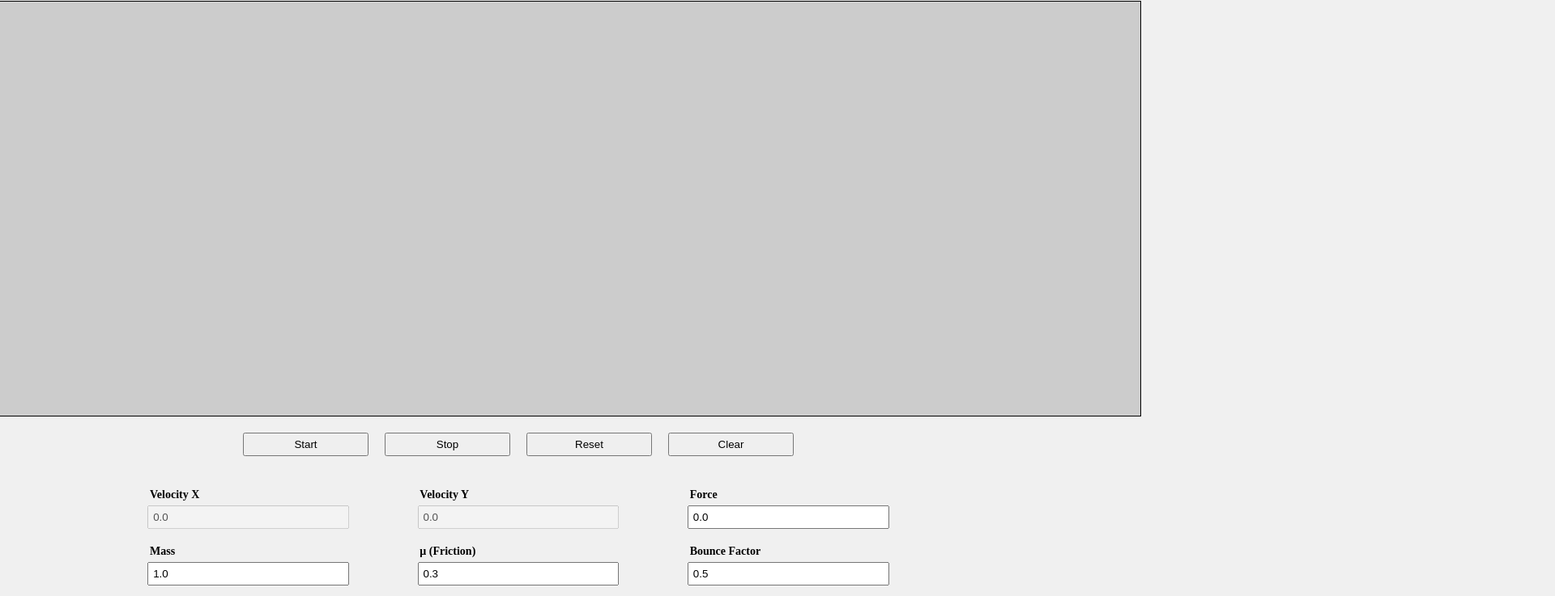
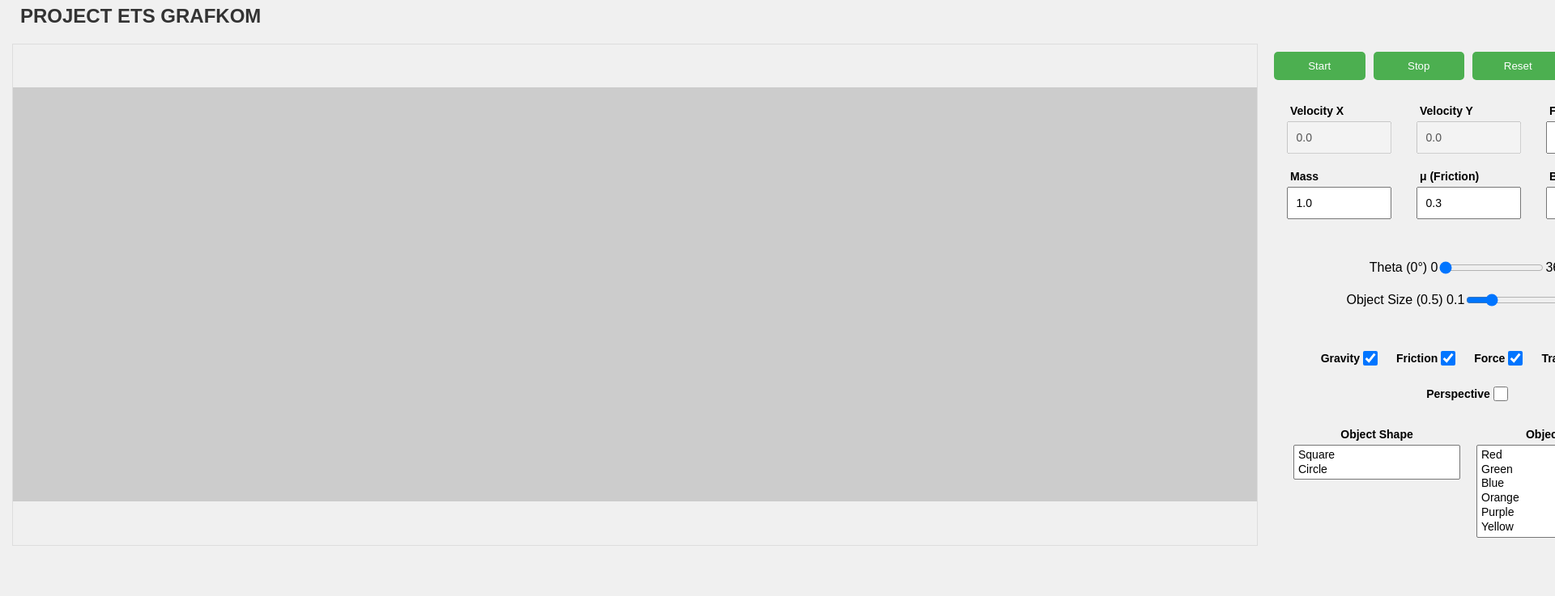
Before and after one commit to mbsaloka/project-ets-grafkom, a plain HTML site: page index.html in a window 1280 px wide. Shown: the part 29-766 px from the top of the page at 81% size, 1920 px wide, since content can reach past the window. Drawn offline with Linux system fonts and the light colour scheme.

Commit message:
feat: add style

```diff
--- a/index.html
+++ b/index.html
@@ -3,113 +3,16 @@
 <head>
 <meta http-equiv="Content-Type" content="text/html;charset=utf-8" >
 <title>Tugas Project</title>
-
-<style>
-    body {
-        display: flex;
-        /* justify-content: center; */
-        align-items: center;
-        flex-direction: column;
-        height: 100vh;
-        margin: 0px;
-        background-color: #f0f0f0;
-    }
-
-    canvas {
-        border: 1px solid black;
-        margin-top: 30px;
-    }
-
-    button, select {
-        margin: 10px;
-        padding: 5px;
-    }
-
-    .button-container {
-        display: grid;
-        grid-template-columns: 1fr 1fr 1fr 1fr;
-        justify-content: center;
-        align-items: center;
-        margin: 10px;
-        width: 700px;
-    }
-
-    .input-container {
-        display: grid;
-        grid-template-columns: 1fr 1fr 1fr;
-        justify-content: center;
-        align-items: center;
-        margin: 10px;
-        width: 1000px;
-        text-align: center;
-    }
-
-    .input-number {
-        margin: 10px;
-    }
-
-    .input-number label {
-        display: block;
-        text-align: left;
-        margin-left: 35px;
-    }
-
-    .input-number input {
-        padding: 5px;
-        margin-top: 5px;
-        width: 75%;
-    }
-
-    .checkbox-container {
-        display: flex;
-        margin: 10px;
-    }
-
-    .checkbox {
-        display: flex;
-        align-items: center;
-        margin: 10px;
-    }
-
-    .slider-container {
-        display: flex;
-        margin: 10px;
-    }
-
-    .slider {
-        display: flex;
-        align-items: center;
-        margin: 10px;
-    }
-
-    .style-container {
-        display: flex;
-        flex-direction: column;
-        margin-top: 15px;
-        width: 320px;
-    }
-
-    .select label {
-        margin-left: 12px;
-    }
-
-    .select {
-        display: flex;
-        flex-direction: column;
-        margin-bottom: 10px;
-    }
-
-    label {
-        font-weight: bold;
-        font-size: 14px;
-    }
-
-</style>
+<link rel="stylesheet" href="style.css">
 </head>
 
 <body>
+<h2>PROJECT ETS GRAFKOM</h2>
+<div class="container">
+    <div class="canvas-area">
         <canvas id="gl-canvas" width="1536" height="512"></canvas>
-
+    </div>
+    <div class="controls">
         <div class="button-container">
             <button id="start-button">Start</button>
             <button id="stop-button">Stop</button>
@@ -157,6 +60,13 @@
                 min="0" max="360" step="1" value="0.0" />
                 360
             </div>
+
+            <div class="slider">
+                Object Size (<span id="object-size-value">0.5</span>)
+                0.1 <input id="object-size" type="range"
+                min="0.1" max="2.0" step="0.1" value="0.5" />
+                2.0
+            </div>
         </div>
 
         <div class="checkbox-container">
@@ -186,7 +96,7 @@
             </div>
         </div>
 
-<div class="style-container">
+        <div class="select-container">
             <div class="select">
                 <label for="shape-select">Object Shape</label>
                 <select id="shape-select" size="2">
@@ -206,12 +116,7 @@
                     <option value="YELLOW">Yellow</option>
                 </select>
             </div>
-
-    <div class="slider">
-        Object Size (<span id="object-size-value">0.5</span>)
-        0.1 <input id="object-size" type="range"
-        min="0.1" max="2.0" step="0.1" value="0.5" />
-        2.0
+        </div>
     </div>
 </div>
 
--- /dev/null
+++ b/style.css
@@ -0,0 +1,145 @@
+body {
+    font-family: Arial, sans-serif;
+    margin: 0;
+    padding: 15px;
+    background-color: #f0f0f0;
+}
+
+.container {
+    display: grid;
+    grid-template-columns: 1fr 500px;
+    gap: 20px;
+}
+
+.canvas-area {
+    display: flex;
+    justify-content: center;
+    align-items: center;
+    border: 1px solid #ddd;
+}
+
+.controls {
+    display: flex;
+    align-items: center;
+    flex-direction: column;
+    gap: 10px;
+    padding-right: 20px;
+}
+
+.button-container {
+    display: grid;
+    grid-template-columns: 1fr 1fr 1fr 1fr;
+    gap: 10px;
+    width: 100%;
+    margin-top: 10px;
+}
+
+.input-container {
+    display: grid;
+    grid-template-columns: 1fr 1fr 1fr;
+    justify-content: center;
+    align-items: center;
+    margin: 10px;
+    text-align: center;
+    width: 100%;
+}
+
+.input-number {
+    margin: 10px;
+}
+
+.input-number label {
+    display: block;
+    text-align: left;
+    margin-left: 10px;
+}
+
+.input-number input {
+    padding: 10px;
+    margin-top: 5px;
+    width: 75%;
+    font-size: 14px;
+}
+
+.checkbox-container {
+    display: flex;
+    flex-wrap: wrap;
+    justify-content: center;
+    margin: 10px;
+}
+
+.checkbox {
+    display: flex;
+    align-items: center;
+    margin: 10px;
+}
+
+input[type="checkbox"] {
+    width: 18px;
+    height: 18px;
+    cursor: pointer;
+}
+
+.slider-container {
+    display: flex;
+    margin: 10px;
+    /* flex-wrap: wrap; */
+    flex-direction: column;
+    align-items: center;
+}
+
+.slider {
+    display: flex;
+    align-items: center;
+    margin: 10px;
+}
+
+.select-container {
+    display: grid;
+    grid-template-columns: 1fr 1fr;
+    gap: 20px;
+    width: 90%;
+}
+
+.select label {
+    display: block;
+    text-align: center;
+    margin-bottom: 5px;
+}
+
+.select {
+    display: flex;
+    flex-direction: column;
+    margin-bottom: 10px;
+}
+
+select {
+    padding: 3px;
+    font-size: 14px;
+}
+
+label {
+    font-weight: bold;
+    font-size: 14px;
+}
+
+
+button {
+    padding: 10px 15px;
+    background-color: #4CAF50;
+    color: white;
+    border: none;
+    border-radius: 5px;
+    cursor: pointer;
+    transition: background-color 0.3s;
+}
+
+button:hover {
+    background-color: #45a049;
+}
+
+h2 {
+    margin-left: 10px;
+    color: #333;
+
+}
```
Lines whose indentation alone changed are shown as unchanged.
